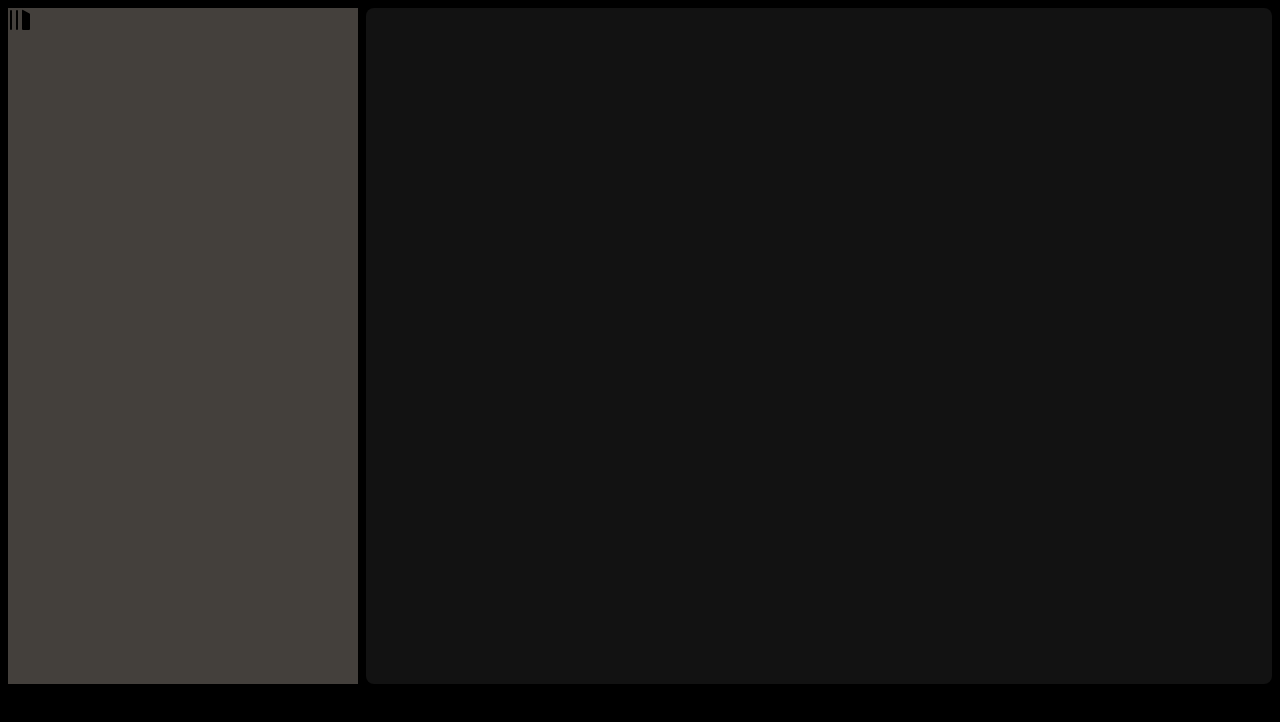
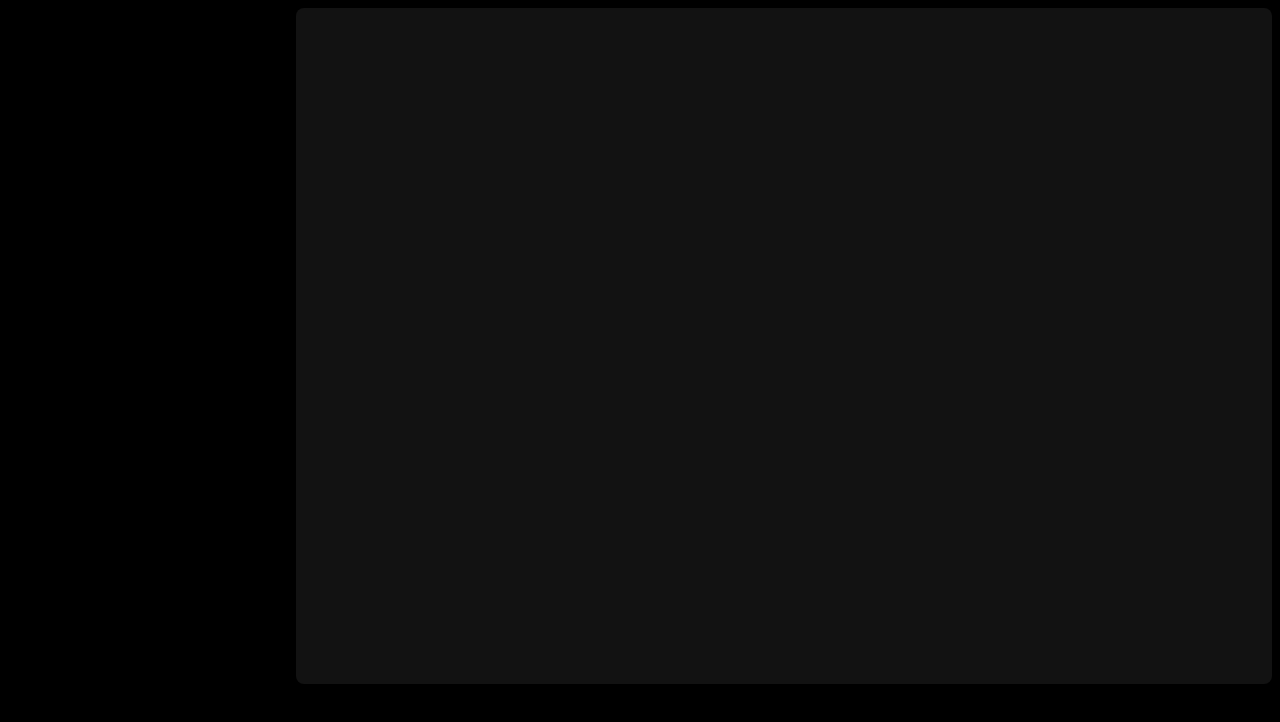
Before and after one commit to LilAguh/astro-spotify, an Astro site: page / in a window 1280 px wide. Built offline with nearby package versions, Linux system fonts and the light colour scheme; Astro itself is replaced by a stand-in of ours.

Commit message:
Se elimina el color del aside

```diff
--- a/src/layouts/Layout.astro
+++ b/src/layouts/Layout.astro
@@ -19,7 +19,7 @@ const { title } = Astro.props;
 	</head>
 	<body>
 		<div id="app" class="relative h-screen p-2 gap-2">
-			<aside class="[grid-area:aside] flex-col flex overflow-y-auto bg-stone-700">
+			<aside class="[grid-area:aside] flex-col flex overflow-y-auto">
 				<AsideMenu/>
 			</aside>
 			<main class="[grid-area:main] bg-[#121212] rounded-lg overflow-y-auto">
@@ -40,7 +40,7 @@ const { title } = Astro.props;
 		grid-template-areas:
 		'aside main main'
 		'player player player';
-		grid-template-columns: 350px 1fr;
+		grid-template-columns: 280px 1fr;
 		grid-template-rows: 1fr auto;
 	}
 </style>
```
